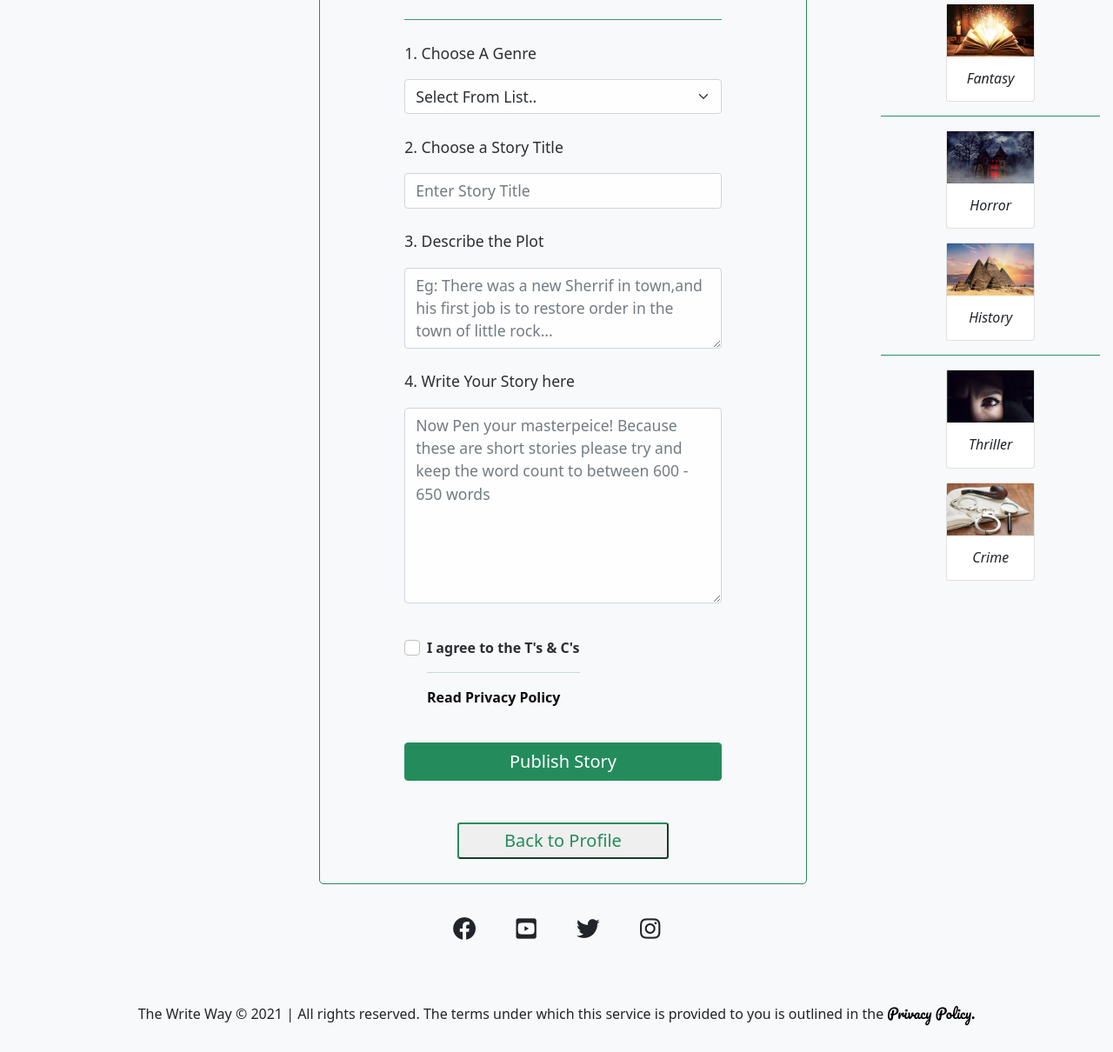
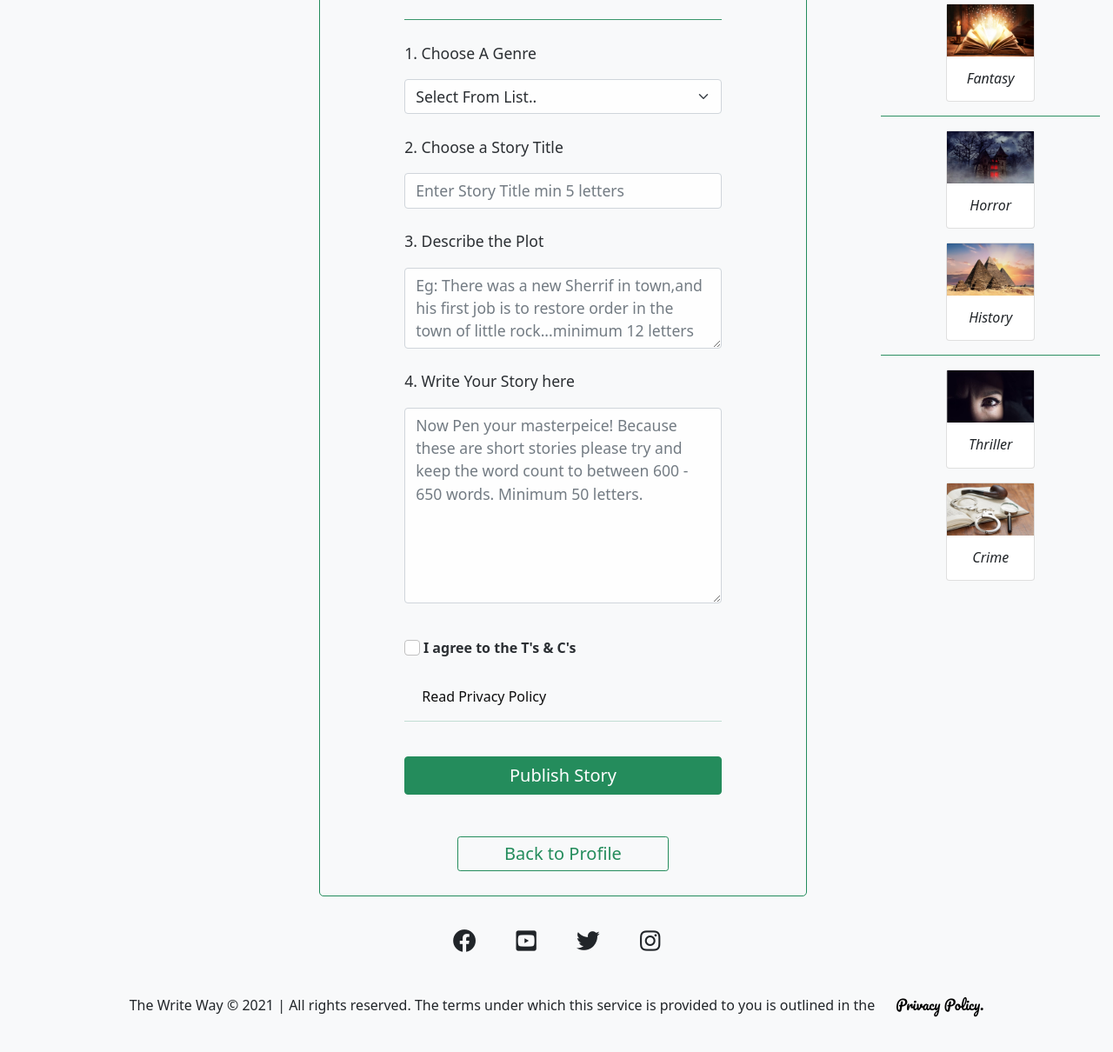
Before and after one commit to KRyan23/The_Write_Way, a Flask app: page /create in a window 1280 px wide. Shown: the part 429-1639 px from the top of the page at 87% size. After the commit the page ends 1599 px from the top, so only its background shows below. Run offline with Flask 2, Linux system fonts and the light colour scheme; the visitor is signed in with stand-in values (Sample User, id 1); data that the repository does not hold is empty; some libraries are stand-ins or nearby versions.

Commit message:
html validation

```diff
--- a/static/css/style.css
+++ b/static/css/style.css
@@ -42,6 +42,10 @@ a {
     margin: 0;
     font-family: Pacifico;
     font-weight: 200;
+}
+
+.policy-link{
+    margin-left: 1.25em;
 }
 
 .policy-link:hover {
@@ -358,7 +362,7 @@ ul {
 }
 
 .profile-checkbox-text-spacing {
-    padding: 1.45em 0 0 0.25em;
+    padding: 1.45em 0 0 0;
     font-size:medium;
     font-weight: 600;
     margin: 0 0 0 0;
--- a/templates/base.html
+++ b/templates/base.html
@@ -11,23 +11,27 @@
   <link href="https://cdn.jsdelivr.net/npm/bootstrap@5.0.2/dist/css/bootstrap.min.css" rel="stylesheet"
     integrity="sha384-EVSTQN3/azprG1Anm3QDgpJLIm9Nao0Yz1ztcQTwFspd3yD65VohhpuuCOmLASjC" crossorigin="anonymous">
   <link rel="stylesheet" href="{{ url_for('static', filename='css/style.css') }}" type="text/css">
-
   <title>
     {% block title %}
     {% endblock %}
-
   </title>
 </head>
+
 <body class="bg-light">
   <header>
     <nav class="navbar navbar-expand-lg navbar-light bg-light">
       <div class="container-fluid">
-        <a class="navbar-brand" href="{{ url_for('get_genre') }}" id="top-of-page"><img src={{ url_for('static', filename='images/pen.png')}} title="Image of pen" aria-label="Image of pen" alt="Image of pen" class="logo"></a>
-       <a href="{{ url_for('get_genre') }}" class="main-heading-link"><h1 class="main-heading" title="Site Heading" aria-label="Site Heading">The Write Way</h1></a>
+        <a class="navbar-brand" href="{{ url_for('get_genre') }}" id="top-of-page"><img
+            src={{ url_for('static', filename='images/pen.png')}} title="Image of pen" aria-label="Image of pen"
+            alt="Image of pen" class="logo"></a>
+        <a href="{{ url_for('get_genre') }}" class="main-heading-link">
+          <h1 class="main-heading" title="Site Heading" aria-label="Site Heading">The Write Way</h1>
+        </a>
         <button class="navbar-toggler" type="button" data-bs-toggle="collapse" data-bs-target="#navbarSupportedContent"
           aria-controls="navbarSupportedContent" aria-expanded="false" aria-label="Mobile Nfromavigation">
           <span class="navbar-toggler-icon"></span>
-        </button><div class="collapse navbar-collapse" id="navbarSupportedContent">
+        </button>
+        <div class="collapse navbar-collapse" id="navbarSupportedContent">
           <ul class="navbar-nav me-auto mb-2 mb-lg-0 navigation-styling">
             <li class="nav-item">
               <a class="nav-link active" title="Home" aria-label="Home Page" href="{{ url_for('get_genre') }}"><span
@@ -35,26 +39,30 @@
             </li>
             {% if session.user|lower %}
             <li class="nav-item">
-              <a class="nav-link active nav-link" aria-label="Profile Page" href="{{ url_for('backtoprofile') }}"><span class="text-menu-style">Profile
+              <a class="nav-link active nav-link" aria-label="Profile Page" href="{{ url_for('backtoprofile') }}"><span
+                  class="text-menu-style">Profile
                 </span></a>
             </li>
             <li class="nav-item">
-              <a class="nav-link active nav-link" aria-label="Profile Page" href="{{ url_for('signout') }}"><span class="text-menu-style">Sign Out
+              <a class="nav-link active nav-link" aria-label="Profile Page" href="{{ url_for('signout') }}"><span
+                  class="text-menu-style">Sign Out
                 </span></a>
             </li>
             {% else %}
             <li class="nav-item">
-              <a class="nav-link active nav-link" aria-label="Join Us" href="{{ url_for('get_join') }}"><span class="text-menu-style">Join Us</span></a>
+              <a class="nav-link active nav-link" aria-label="Join Us" href="{{ url_for('get_join') }}"><span
+                  class="text-menu-style">Join Us</span></a>
             </li>
             <li class="nav-item">
-              <a class="nav-link active nav-link" aria-label="Sign In" href="{{ url_for('get_signin') }}"><span class="text-menu-style">Sign In</span></a>
+              <a class="nav-link active nav-link" aria-label="Sign In" href="{{ url_for('get_signin') }}"><span
+                  class="text-menu-style">Sign In</span></a>
             </li>
             {% endif %}
           </ul>
           <form class="d-flex" action="{{ url_for('search') }}" method="POST">
             <label for="searchquery"> </label>
-            <input class="form-control me-auto input-box search-input-box validate" type="search" name="searchquery" id="searchquery"
-            placeholder="Search Stories.." title="Search Box" aria-label="Search" required>
+            <input class="form-control me-auto input-box search-input-box validate" type="search" name="searchquery"
+              id="searchquery" placeholder="Search Stories.." title="Search Box" aria-label="Search" required>
             <button class="btn btn-outline-success search-box" type="submit">Search</button>
           </form>
         </div>
@@ -65,14 +73,16 @@
     <aside class="genre-navigation-aside">
       <!-- aside navigation-->
       <h3 class="aside-genre-heading">Explore Genres</h3>
-    <p class="genre-aside-text">Get back to where you left off reading. Navigate to any of our Genres from this section.</p>
+      <p class="genre-aside-text">Get back to where you left off reading. Navigate to any of our Genres from this
+        section.</p>
       <hr class="genre-hr">
       <div class="container col-sm-12 col-md-12 col-lg-10 col-xl-6">
         <div class="row ">
           <div class="col d-flex justify-content-around ">
             <div class="card ">
-        <img src={{ url_for('static', filename='images/fiction.jpg')}} onerror="this.src='static/images/default.jpg';"
-            class="genre-aside-thumbnails" alt="image for fiction" aria-label="image for fiction" />
+              <img src={{ url_for('static', filename='images/fiction.jpg')}}
+                onerror="this.src='static/images/default.jpg';" class="genre-aside-thumbnails" alt="image for fiction"
+                aria-label="image for fiction" />
               <div class="card-body card-thumbnails-body">
                 <h6 class="card-title">Fiction</h6>
                 <a href="{{ url_for('fiction') }}" class="stretched-link"></a>
@@ -83,8 +93,9 @@
         <div class="row ">
           <div class="col d-flex justify-content-around ">
             <div class="card ">
-        <img src={{ url_for('static', filename='images/fantasy.jpg')}} onerror="this.src='static/images/default.jpg';"
-            class="genre-aside-thumbnails" alt="image for fantasy" aria-label="image for fantasy" />
+              <img src={{ url_for('static', filename='images/fantasy.jpg')}}
+                onerror="this.src='static/images/default.jpg';" class="genre-aside-thumbnails" alt="image for fantasy"
+                aria-label="image for fantasy" />
               <div class="card-body card-thumbnails-body">
                 <h6 class="card-title">Fantasy</h6>
                 <a href="{{ url_for('fantasy') }}" class="stretched-link"></a>
@@ -98,8 +109,9 @@
         <div class="row ">
           <div class="col d-flex justify-content-around ">
             <div class="card">
-          <img src={{ url_for('static', filename='images/horror.jpg')}} onerror="this.src='static/images/default.jpg';"
-              class="genre-aside-thumbnails" alt="image for horror" aria-label="image for horror" />
+              <img src={{ url_for('static', filename='images/horror.jpg')}}
+                onerror="this.src='static/images/default.jpg';" class="genre-aside-thumbnails" alt="image for horror"
+                aria-label="image for horror" />
               <div class="card-body card-thumbnails-body">
                 <h6 class="card-title">Horror</h6>
                 <a href="{{ url_for('horror') }}" class="stretched-link"></a>
@@ -110,8 +122,9 @@
         <div class="row ">
           <div class="col d-flex justify-content-around ">
             <div class="card ">
-          <img src={{ url_for('static', filename='images/history.jpg')}} onerror="this.src='static/images/default.jpg';"
-              class="genre-aside-thumbnails" alt="image for history" aria-label="image for history" />
+              <img src={{ url_for('static', filename='images/history.jpg')}}
+                onerror="this.src='static/images/default.jpg';" class="genre-aside-thumbnails" alt="image for history"
+                aria-label="image for history" />
               <div class="card-body card-thumbnails-body">
                 <h6 class="card-title">History</h6>
                 <a href="{{ url_for('history') }}" class="stretched-link"></a>
@@ -125,8 +138,9 @@
         <div class="row ">
           <div class="col d-flex justify-content-around ">
             <div class="card ">
-            <img src={{ url_for('static', filename='images/thriller.jpg')}} onerror="this.src='static/images/default.jpg';"
-                class="genre-aside-thumbnails" alt="image for thriller" aria-label="image for thriller" />
+              <img src={{ url_for('static', filename='images/thriller.jpg')}}
+                onerror="this.src='static/images/default.jpg';" class="genre-aside-thumbnails" alt="image for thriller"
+                aria-label="image for thriller" />
               <div class="card-body card-thumbnails-body">
                 <h6 class="card-title">Thriller</h6>
                 <a href="{{ url_for('thriller') }}" class="stretched-link"></a>
@@ -134,11 +148,12 @@
             </div>
           </div>
         </div>
-          <div class="row ">
+        <div class="row">
           <div class="col d-flex justify-content-around ">
-          <div class="card ">
-            <img src={{ url_for('static', filename='images/crime.jpg')}} onerror="this.src='static/images/default.jpg';"
-                class="genre-aside-thumbnails" alt="image for crime" aria-label="image for crime" />
+            <div class="card">
+              <img src={{ url_for('static', filename='images/crime.jpg')}}
+                onerror="this.src='static/images/default.jpg';" class="genre-aside-thumbnails" alt="image for crime"
+                aria-label="image for crime" />
               <div class="card-body card-thumbnails-body">
                 <h6 class="card-title">Crime</h6>
                 <a href="{{ url_for('crime') }}" class="stretched-link"></a>
@@ -147,10 +162,8 @@
           </div>
         </div>
       </div>
-</div>
     </aside>
   </section>
-</aside>
   {% block aside %}
   {% endblock %}
   <!-- Introduction -->
@@ -158,10 +171,12 @@
     <div class="row">
       <div class="col-sm-12 col-md-12 col-lg-12 col-xl-12">
         <div class="introduction">
-            <p title="site introduction"><span class="paragraph-styling">Welcome </span>to the <span class="paragraph-styling">Write Way,</span>
+          <p title="site introduction"><span class="paragraph-styling">Welcome </span>to the <span
+              class="paragraph-styling">Write Way,</span>
             a site for reading enthusiasts and writers alike. Feel free to read our vast selection of short stories.
           </p>
-            <p title="site directions">Get your first short story published with us just by signing up and logging in, its that easy!</p>
+          <p title="site directions">Get your first short story published with us just by signing up and logging in, its
+            that easy!</p>
         </div>
       </div>
     </div>
@@ -192,7 +207,7 @@
   </section>
   <footer class="text-center bg-light">
     <div class="container pt-4">
-      <section class="mb-4">
+      <div class="mb-4">
         <a class="btn btn-link btn-floating btn-lg text-dark m-1" href="https://www.facebook.com/" target="_blank"
           rel="noopener" aria-label="facebook" title="facebook" role="button">
           <i class="fab fa-facebook social-media fa-lg"></i></a>
@@ -205,32 +220,32 @@
         <a class="btn btn-link btn-floating btn-lg text-dark m-1" href="https://instagram.com/?lang=en/" target="_blank"
           rel="noopener" aria-label="instagram" title="instagram" role="button">
           <i class="fab fa-instagram social-media fa-lg"></i></a>
-    </div>
         <div class="text-center bg-light copyright-styling">
-      <p title="Privacy Policy">The Write Way © 2021 | All rights reserved. The terms under which this service is provided to you is outlined
+          <p title="Privacy Policy">The Write Way © 2021 | All rights reserved. The terms under which this service is
+            provided to you is outlined
             in the <a href="{{ url_for('get_policy') }}" class="paragraph-styling policy-link">Privacy Policy.</a></p>
         </div>
+      </div>
+    </div>
   </footer>
-
   <script src="https://cdn.jsdelivr.net/npm/bootstrap@5.0.2/dist/js/bootstrap.bundle.min.js"
     integrity="sha384-MrcW6ZMFYlzcLA8Nl+NtUVF0sA7MsXsP1UyJoMp4YLEuNSfAP+JcXn/tWtIaxVXM" crossorigin="anonymous">
   </script>
-  <script
-  src="https://code.jquery.com/jquery-3.6.0.min.js"
-  integrity="sha256-/xUj+3OJU5yExlq6GSYGSHk7tPXikynS7ogEvDej/m4="
-  crossorigin="anonymous"></script>
+  <script src="https://code.jquery.com/jquery-3.6.0.min.js"
+    integrity="sha256-/xUj+3OJU5yExlq6GSYGSHk7tPXikynS7ogEvDej/m4=" crossorigin="anonymous"></script>
   <script src="https://cdnjs.cloudflare.com/ajax/libs/jquery-validate/1.19.3/jquery.validate.min.js">
   </script>
   <script src="{{ url_for('static', filename='js/script.js') }}"></script>
   <script src="https://www.google.com/recaptcha/api.js" async defer></script>
   <script>
-      window.onload = function() {
+    window.onload = function () {
       var recaptcha = document.forms["myForm"]["g-recaptcha-response"];
       recaptcha.required = true;
-        recaptcha.oninvalid = function(e) {
+      recaptcha.oninvalid = function (e) {
         alert("Please complete the captcha");
       }
     }
   </script>
 </body>
+
 </html>
--- a/templates/create.html
+++ b/templates/create.html
@@ -14,24 +14,24 @@
       <li>
         <p>Check here for the latest news on our ever expanding list of Genres,
           Authors and stories</p>
-        </li>
         <hr class="news-hr">
+      </li>
       <li>
         <p>We would like to give a Warm Welcome to our newest Author <span
             class="news-text">{{ new.author|title }}</span>.</p>
+        <hr class="news-hr">
       </li>
-      <hr class="news-hr">
       <li>
         <p><span class="news-text"> {{ new.author|title }}</span> is sharing his writing with us all the way from <span
             class="news-text">{{ new.city_name|title }}</span>, <span
             class="news-text">{{ new.country_name|title }}</span>.</p>
+        <hr class="news-hr">
       </li>
-      <hr class="news-hr">
       <li>
         <p>The latest addition to our <span class="news-text">{{ new.genre|title }}</span> genre is the short story
           "<span class="news-text">{{ new.name|title }}</span>", why not head over there and check it out.</p>
+        <hr class="news-hr">
       </li>
-      <hr class="news-hr">
       <li>
         <p>Our <span class="news-text">{{ new.genre|title }}</span> genre just recently had some short stories added...
         </p>
@@ -61,7 +61,7 @@
                 <label for="genre" class="form-label form-label-spacing form-input-box-text">1. Choose A Genre</label>
                 <select name="genre" class="form-select form-input-box-text" id="genre" title="Select Genre"
                   aria-label="Select Genre" required>
-                  <option value="" required> Select From List..</option>
+                  <option value=""> Select From List..</option>
                   <option value="crime">Crime</option>
                   <option value="fantasy">Fantasy</option>
                   <option value="fiction">Fiction</option>
@@ -79,7 +79,7 @@
               <div class="mb-3">
                 <label for="name" class="form-label form-label-spacing form-input-box-text">2. Choose a Story
                   Title</label>
-                <input type="text" id="name" class="form-control form-input-box-text" placeholder="Enter Story Title"
+                <input type="text" id="name" class="form-control form-input-box-text" placeholder="Enter Story Title min 5 letters"
                   name="name" title="Story Name" aria-label="Story Name" minlength="5" maxlength="40" required>
                 <div class="valid-feedback">
                   Your all set!
@@ -92,56 +92,52 @@
                 <label for="story-plot" class="form-label form-label-spacing form-input-box-text">3. Describe the
                   Plot</label>
                 <textarea id="story-plot"
-                  placeholder="Eg: There was a new Sherrif in town,and his first job is to restore order in the town of little rock..."
+                  placeholder="Eg: There was a new Sherrif in town,and his first job is to restore order in the town of little rock...minimum 12 letters"
                   name="plot" title="Story Plot" aria-label="Story Plot" class="form-control form-input-box-text"
                   minlength="12" maxlength="165" rows="3" required></textarea>
                 <div class="valid-feedback">
                   Your all set!
                 </div>
                 <div class="invalid-feedback">
-                  Minimum Length 15 Characters (about 4 words )
+                  Minimum Length about 4 words
                 </div>
               </div>
               <div class="mb-3">
                 <label for="story-content" class="form-label form-label-spacing form-input-box-text">4. Write Your Story
                   here</label>
                 <textarea id="story-content"
-                  placeholder="Now Pen your masterpeice! Because these are short stories please try and keep the word count to between 600 - 650 words"
-                  minlength="250" name="content" title="Story Content" aria-label="Story Content"
+                  placeholder="Now Pen your masterpeice! Because these are short stories please try and keep the word count to between 600 - 650 words. Minimum 50 letters."
+                  minlength="50" name="content" title="Story Content" aria-label="Story Content"
                   class="form-control form-input-box-text" maxlength="3650" rows="8" required></textarea>
                 <div class="valid-feedback">
                   Your all set!
                 </div>
                 <div class="invalid-feedback">
-                  Minimum Length 250 Characters (about 60 words )
+                  Minimum Length about 60 words
                 </div>
               </div>
-
               <div class="mb-3">
                 <input type="checkbox" id="terms" name="terms" title="Agree to terms and conditions"
                   aria-label="Terms and Conditions"
                   class="form-input-box-text form-check-input profile-checkbox-spacing" required>
-                <label for="terms" class="form-input-box-text text-wrap profile-checkbox-text-spacing">
+                <label for="terms" class="form-input-box-text text-wrap profile-checkbox-text-spacing col-md-6 col-lg-8 col-xl-10">
                   I agree to the T's & C's
-                  <hr class="create-privacypolicy-hr"><a href="{{ url_for('get_policy') }}" class="policy-link" target = "_blank">Read Privacy Policy</a>
                 </label>
+                <div class="mb-3">
+                <a href="{{ url_for('get_policy') }}" class="policy-link" target = "_blank">Read Privacy Policy</a>
+                <hr class="create-privacypolicy-hr">
+              </div>
                 <div class="invalid-feedback">
                   Check the Box to Confirm
                 </div>
               </div>
-
               <br>
-              <button class="btn btn-success text-center form-input-button-text col-12" type="submit" id="publish-story"
-                title="Publish Story" name="submit" aria-label="Publish Story">Publish Story</button>
+              <button class="btn btn-success text-center form-input-button-text col-12" type="submit" id="publish-story" title="Publish Story" name="submit" aria-label="Publish Story">Publish Story</button>
               <p></p>
               <div class="text-center back-to-profile-button">
-                <a aria-label="Back To Profile" href="{{ url_for('backtoprofile') }}">
-                  <!-- validator giving out about button being a decendant of 'a' tag--> <button
-                    class="btn-sm btn-outline-success text-center form-input-button-text col-8" type="button"
-                    title="Back to Profile" name="Back to Profile" aria-label="Publish Story">Back to Profile</button>
-                </a>
+                <a class="btn btn-sm btn-outline-success text-center form-input-button-text col-8" aria-label="Back To Profile" title="Back to Profile" href="{{ url_for('backtoprofile') }}">
+                Back to Profile</a>
               </div>
-
             </div>
           </div>
           <br>
--- a/templates/crime.html
+++ b/templates/crime.html
@@ -14,19 +14,19 @@
       <li>
         <p>We would like to give a Warm Welcome to our newest Author <span
             class="news-text">{{ new.author|title }}</span>.</p>
+        <hr class="news-hr">
       </li>
-      <hr class="news-hr">
       <li>
         <p><span class="news-text"> {{ new.author|title }}</span> is sharing his writing with us all the way from <span
             class="news-text">{{ new.city_name|title }}</span>, <span
             class="news-text">{{ new.country_name|title }}</span>.</p>
+        <hr class="news-hr">
       </li>
-      <hr class="news-hr">
       <li>
         <p>The latest addition to our <span class="news-text">{{ new.genre|title }}</span> genre is the short story
           "<span class="news-text">{{ new.name|title }}</span>", why not head over there and check it out.</p>
+        <hr class="news-hr">
       </li>
-      <hr class="news-hr">
       <li>
         <p>Our <span class="news-text">{{ new.genre|title }}</span> genre just recently had some short stories added...
         </p>
```
Also changed, not shown: templates/genre.html (+4 -4 lines). Lines whose indentation alone changed are shown as unchanged.
